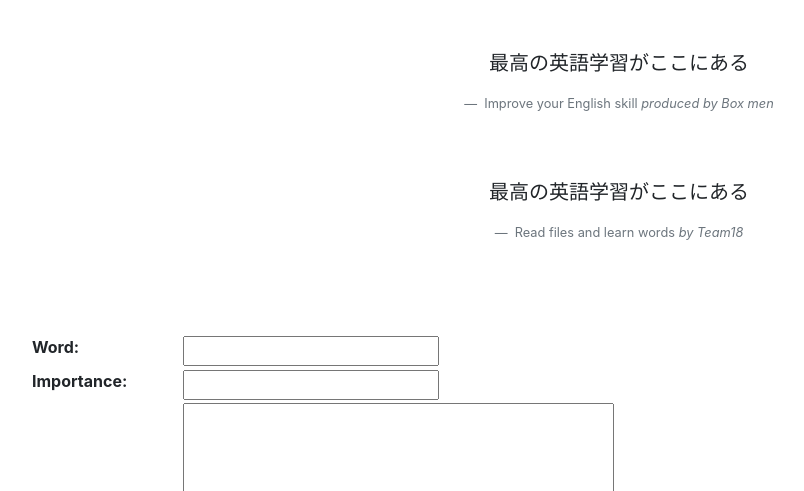
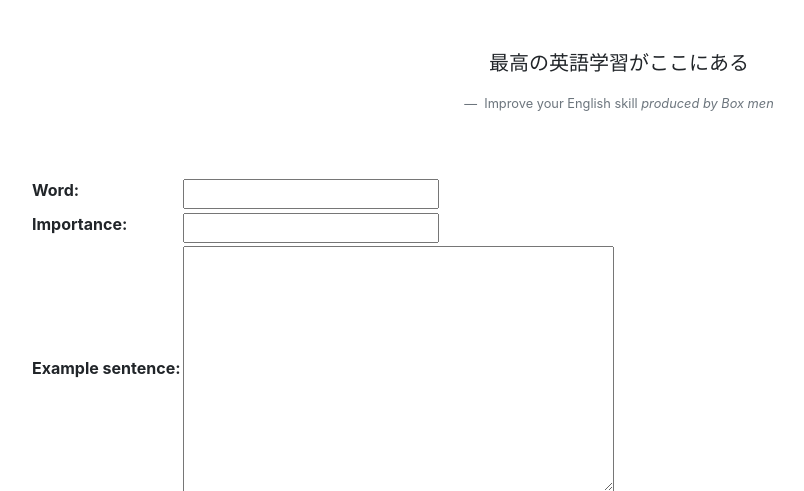
Before and after one commit to YHU-team18/Read-files-and-learn-words, a Django app: page /add_words/ in a window 1280 px wide. Shown: the part 56-547 px from the top of the page, without its empty margins (21-825 px from the left). Run offline with Django 4.2, Linux system fonts and the light colour scheme; some libraries are stand-ins or nearby versions.

Commit message:
modify some UI

```diff
--- a/src/templates/add_word.html
+++ b/src/templates/add_word.html
@@ -5,19 +5,7 @@ AddWord(RFLW)
 {% endblock title %}
 
 {% block content %}
-<br>
-<br>
-<figure class="text-center">
-    <blockquote class="blockquote">
-      <p>最高の英語学習がここにある</p>
-    </blockquote>
-    <figcaption class="blockquote-footer">
-        Read files and learn words <cite title="Source Title">by Team18</cite>
-    </figcaption>
-</figure>
 
-
-<br>
 <div class="container p-5 m-1">
     <form action="#" method="POST">
         <table>
--- a/src/templates/input_pdf.html
+++ b/src/templates/input_pdf.html
@@ -8,10 +8,6 @@
 {% block content %}
 
 <!-- https://getbootstrap.jp/docs/5.0/components/modal/ -->
-
-<div class="alert alert-primary text-center" role="alert">
-    {% call_string "pdf_alert"%}
-</div>
 
 <!--d&d-->
 <table class="edit-profile-table">
--- a/src/words/templatetags/config.py
+++ b/src/words/templatetags/config.py
@@ -1,3 +1,3 @@
 #論文のidを記録
 class CFG:
-    num_thesis = 21
+    num_thesis = 1
--- a/src/words/templatetags/strings.py
+++ b/src/words/templatetags/strings.py
@@ -15,13 +15,13 @@ class CFG:
     menu_title_tag = "HOME"
     input_title_tag = "INPUT"
 
-    input_pdf = "Input PDF"
+    input_pdf = "🗂 Input PDF"
     expla_input_pdf = "You can make us read and analyze a file and create Quiz and DataBase for only you."
-    quiz = 'Quiz'
+    quiz = '✔ Quiz'
     exp_quiz = 'You can try some Quiz (word, translate, listening, etc.).'
-    add_word = 'Add a New Word'
+    add_word = '🔠 Add a New Word'
     add_exp = 'You can add words to DB not via PDF but manually.'
-    view_db = 'View Your Data Base'
+    view_db = '👀 View Your Data Base'
     view_exp = 'You can view and update words\' information.'
 
     pdf_alert = "下からファイルを追加することができます."
```
